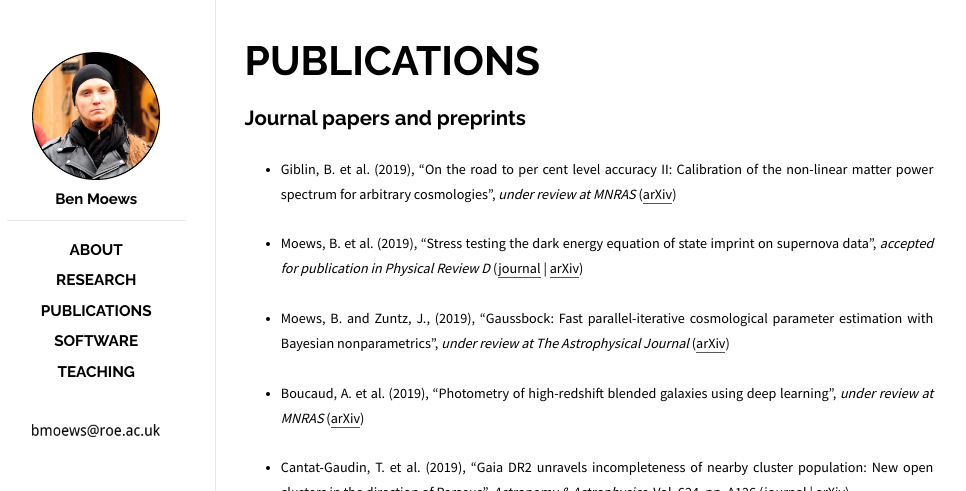
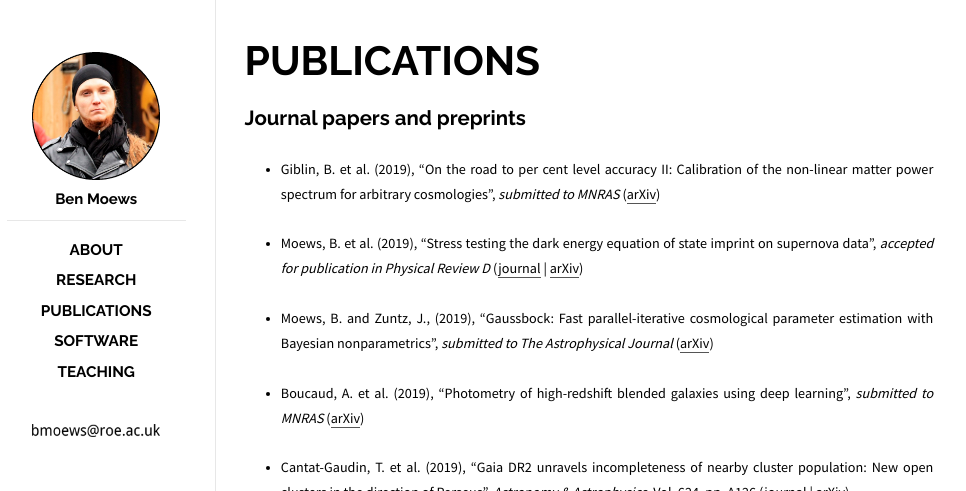
Before and after one commit to moews/moews.github.io, a Jekyll site: the page built from _posts/2017-03-25-publications.md, in a window 1280 px wide. Shown: the top 491 px of the page, without its empty margins (143-1109 px from the left). Built offline with Jekyll 4.4.1, drawn with Linux system fonts in a browser that asks for light colours.

Commit message:
Update 2017-03-25-publications.md

```diff
--- a/_posts/2017-03-25-publications.md
+++ b/_posts/2017-03-25-publications.md
@@ -8,17 +8,17 @@
 
 ## Journal papers and preprints
 
-<!--* <small>Moews, B. et al. (2019), "Filaments of crime: Informing policing via thresholded ridge estimation", _under review at Journal of Quantitative Criminology_ ([arXiv]())</small>-->
+<!--* <small>Moews, B. et al. (2019), "Filaments of crime: Informing policing via thresholded ridge estimation", _submitted to Journal of Quantitative Criminology_ ([arXiv]())</small>-->
 
 <!--* <small>Moews, B. and Ibikunle, G., (2019), "Predictive intraday correlations in stable and volatile market environments: Evidence from deep learning", _submitted to Quantitative Finance_</small>-->
 
-* <small>Giblin, B. et al. (2019), "On the road to per cent level accuracy II: Calibration of the non-linear matter power spectrum for arbitrary cosmologies", _under review at MNRAS_ ([arXiv](https://arxiv.org/abs/1906.02742))</small>
+* <small>Giblin, B. et al. (2019), "On the road to per cent level accuracy II: Calibration of the non-linear matter power spectrum for arbitrary cosmologies", _submitted to MNRAS_ ([arXiv](https://arxiv.org/abs/1906.02742))</small>
 
 * <small>Moews, B. et al. (2019), "Stress testing the dark energy equation of state imprint on supernova data", _accepted for publication in Physical Review D_ ([journal](https://journals.aps.org/prd/accepted/b8075Q4aMf71df2c020239c6be1ec7172bc1046c1) | [arXiv](https://arxiv.org/abs/1812.09786))</small>
 
-* <small>Moews, B. and Zuntz, J., (2019), "Gaussbock: Fast parallel-iterative cosmological parameter estimation with Bayesian nonparametrics", _under review at The Astrophysical Journal_ ([arXiv](https://arxiv.org/abs/1905.09800))</small>
+* <small>Moews, B. and Zuntz, J., (2019), "Gaussbock: Fast parallel-iterative cosmological parameter estimation with Bayesian nonparametrics", _submitted to The Astrophysical Journal_ ([arXiv](https://arxiv.org/abs/1905.09800))</small>
 
-* <small>Boucaud, A. et al. (2019), "Photometry of high-redshift blended galaxies using deep learning", _under review at MNRAS_ ([arXiv](https://arxiv.org/abs/1905.01324))</small>
+* <small>Boucaud, A. et al. (2019), "Photometry of high-redshift blended galaxies using deep learning", _submitted to MNRAS_ ([arXiv](https://arxiv.org/abs/1905.01324))</small>
 
 * <small>Cantat-Gaudin, T. et al. (2019), "Gaia DR2 unravels incompleteness of nearby cluster population: New open clusters in the direction of Perseus", _Astronomy & Astrophysics_, Vol. 624, pp. A126 ([journal](https://doi.org/10.1051/0004-6361/201834453) | [arXiv](https://arxiv.org/abs/1810.05494))</small>
 
```
